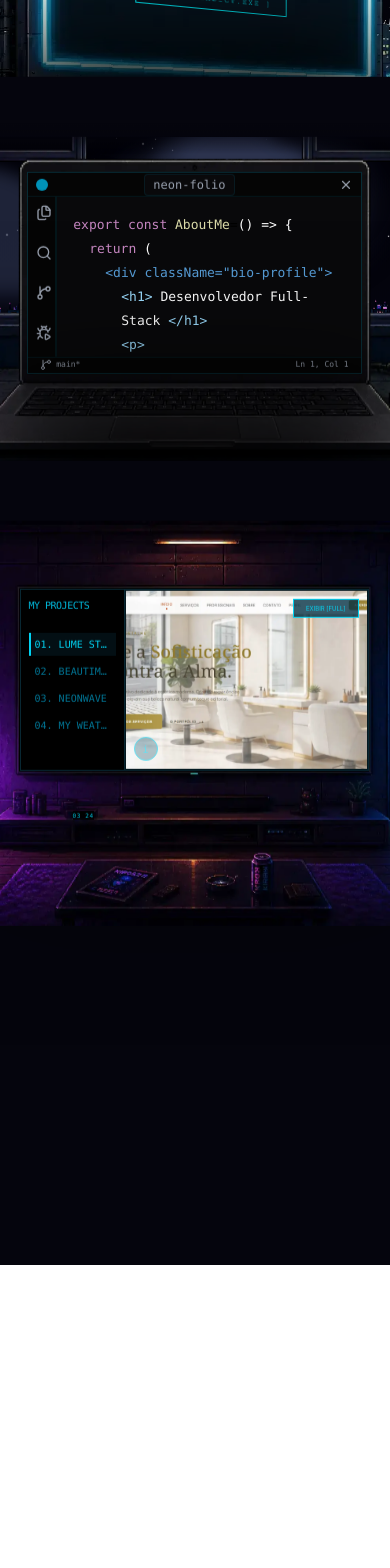
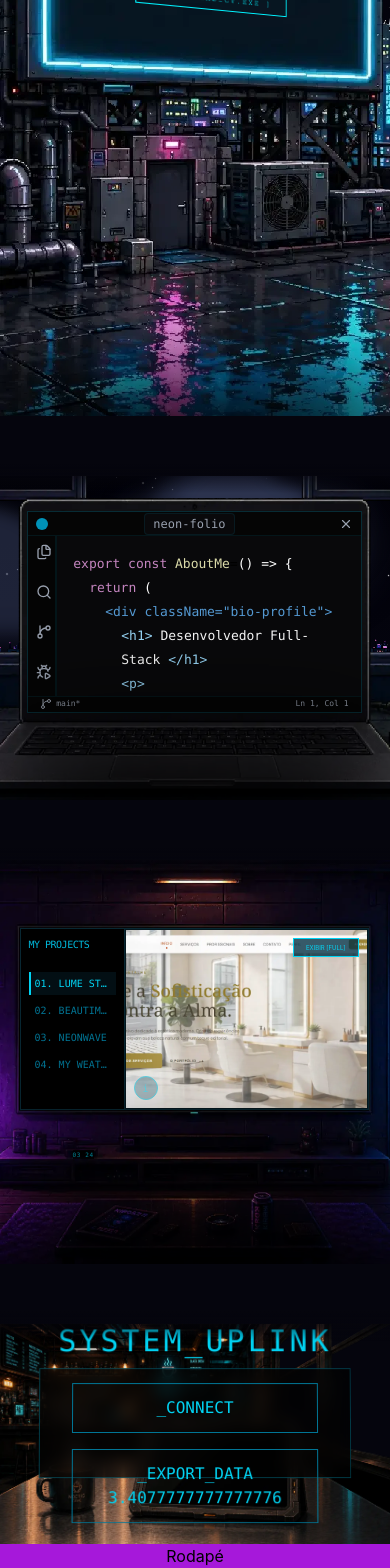
Before and after one commit to emersoncarneirodasilva/neon-folio, a React (Vite) app: page / in a window 390 px wide. Shown: the part 221-1789 px from the top of the page. Before the commit the page ends 1486 px from the top, so only its background shows below. Built offline with nearby package versions, Linux system fonts and the light colour scheme.

Commit message:
feat(parallax): implement scroll-based parallax using framer-motion

```diff
--- a/package.json
+++ b/package.json
@@ -11,6 +11,7 @@
   },
   "dependencies": {
     "@tailwindcss/vite": "^4.3.0",
+    "framer-motion": "^12.40.0",
     "lucide-react": "^1.16.0",
     "react": "^19.2.6",
     "react-dom": "^19.2.6"
--- a/src/App.tsx
+++ b/src/App.tsx
@@ -1,7 +1,9 @@
-import { useEffect, useState, useRef } from "react";
+import { useEffect, useState, useRef, useLayoutEffect } from "react";
+import { motion, useScroll, useTransform, useSpring } from "framer-motion";
 import Hero from "./components/Hero";
 import Workspace from "./components/Workspace";
 import Stream from "./components/Stream";
+import Uplink from "./components/Uplink";
 
 type RainIntensity = "low" | "medium" | "storm";
 
@@ -80,71 +82,57 @@ export default function App() {
     };
   }, []);
 
-  // 🚀 3. --- MOTOR DE PARALAXE SELETIVO (GATILHO DE REVELAÇÃO) --- //
-  useEffect(() => {
-    const handleScroll = () => {
-      // Modificado: Adicionado workspaceContainerRef à verificação
-      if (!heroContainerRef.current || !workspaceContainerRef.current) return;
+  // 🚀 3. --- MOTOR DE PARALAXE PROFISSIONAL (Framer Motion) --- //
+  const { scrollY } = useScroll();
 
-      const scrollY = window.scrollY;
-      const windowHeight = window.innerHeight;
-      const heroHeight = heroContainerRef.current.offsetHeight;
+  // O useSpring suaviza a rolagem, dando um efeito de "inércia" premium
+  const smoothY = useSpring(scrollY, {
+    damping: 15,
+    stiffness: 100,
+    mass: 0.2,
+  });
 
-      // Ponto crítico: Quando a base do Hero está quase aparecendo inteira na tela
-      const triggerPoint = heroHeight - windowHeight;
+  const [dims, setDims] = useState({ hero: 0, workspace: 0, window: 0 });
 
-      if (scrollY > triggerPoint) {
-        // Quantos pixels passamos do ponto onde as ACs aparecem
-        const overflow = scrollY - triggerPoint;
+  useLayoutEffect(() => {
+    const update = () => {
+      setDims({
+        hero: heroContainerRef.current?.offsetHeight || 0,
+        workspace: workspaceContainerRef.current?.offsetHeight || 0,
+        window: window.innerHeight,
+      });
+    };
+    update();
+    window.addEventListener("resize", update);
+    return () => window.removeEventListener("resize", update);
+  }, []);
 
-        // Aplica o paralaxe acelerando APENAS o Workspace a partir daqui (* 0.4)
-        document.documentElement.style.setProperty(
-          "--workspace-offset",
-          `${overflow * -0.4}px`,
-        );
-        // Resetar o deslocamento adicional do stream se estivermos antes do gatilho do workspace
-        document.documentElement.style.setProperty(
-          "--stream-additional-offset",
-          "0px",
-        );
-      } else {
-        document.documentElement.style.setProperty("--workspace-offset", "0px");
-        document.documentElement.style.setProperty(
-          "--stream-additional-offset",
-          "0px",
-        );
-      }
+  // Cálculo de Offset do Workspace
+  const workspaceY = useTransform(smoothY, (v) => {
+    const isMobile = window.innerWidth < 768;
+    const trigger = dims.hero;
 
-      // Novo ponto crítico para o Stream: Quando a base do Workspace está quase aparecendo inteira na tela
-      // Calcula a altura do contêiner do Workspace
-      const workspaceHeight = workspaceContainerRef.current.offsetHeight;
+    // No mobile, subimos mais devagar (-0.2 em vez de -0.4)
+    const multiplier = isMobile ? -0.2 : -0.4;
+    return v > trigger ? (v - trigger) * multiplier : 0;
+  });
 
-      // Lógica de gatilho diferenciada para evitar que o Stream "engula" o Workspace no Mobile:
-      // No Desktop: Começa assim que o Stream aparece no rodapé.
-      // No Mobile (< 768px): Começa apenas quando o centro do Workspace atinge o centro da tela.
-      const streamTriggerPoint =
-        window.innerWidth < 768
-          ? heroHeight + workspaceHeight / 2 - windowHeight / 2
-          : heroHeight + workspaceHeight - windowHeight;
+  // Cálculo de Offset do Stream & Uplink (Soma os dois efeitos)
+  const streamTotalY = useTransform(smoothY, (v) => {
+    const isMobile = window.innerWidth < 768;
+    const wTrigger = dims.hero;
+    // No mobile, esperamos 80% da seção passar para começar a cobrir
+    const sTrigger = isMobile
+      ? dims.hero + dims.workspace * 0.8
+      : dims.hero + dims.workspace;
 
-      if (scrollY > streamTriggerPoint) {
-        // Quantos pixels passamos do ponto onde o Stream deve acelerar mais
-        const streamOverflow = scrollY - streamTriggerPoint;
-        // Aceleramos um pouco mais (fator 0.8) para destacar a entrada da nova seção
-        document.documentElement.style.setProperty(
-          "--stream-additional-offset",
-          `${streamOverflow * -0.8}px`,
-        );
-      } else {
-        document.documentElement.style.setProperty(
-          "--stream-additional-offset",
-          "0px",
-        );
-      }
-    };
-    window.addEventListener("scroll", handleScroll, { passive: true });
-    return () => window.removeEventListener("scroll", handleScroll);
-  }, []);
+    const wMultiplier = isMobile ? -0.1 : -0.4;
+    const sMultiplier = isMobile ? -0.2 : -0.8;
+
+    const wOff = v > wTrigger ? (v - wTrigger) * wMultiplier : 0;
+    const sOff = v > sTrigger ? (v - sTrigger) * sMultiplier : 0;
+    return wOff + sOff;
+  });
 
   return (
     <main className="w-full min-h-screen bg-[#05050d] relative flex flex-col overflow-x-hidden">
@@ -156,34 +144,40 @@ export default function App() {
       </div>
 
       {/* 💻 SEÇÃO 2: WORKSPACE (Ganha super velocidade após as ACs surgirem) */}
-      <div
-        ref={workspaceContainerRef} // Adicionado: Anexa a nova ref ao contêiner do Workspace
-        className="relative w-full bg-[#05050d] z-10 shadow-[0_-40px_100px_rgba(0,0,0,0.95)] will-change-transform"
-        style={{
-          // A mágica acontece aqui: translateY dinâmico puxa o Workspace para cima mais rápido
-          transform: "translateY(var(--workspace-offset, 0px))",
-          marginTop: "-1px",
-        }}
+      <motion.div
+        ref={workspaceContainerRef}
+        className="relative w-full bg-[#05050d] z-10 shadow-[0_-40px_100px_rgba(0,0,0,0.95)] will-change-transform -mt-px"
+        style={{ y: workspaceY }}
       >
         <Workspace
           hour={hour}
           isRaining={isRaining}
           rainIntensity={intensity}
         />
-      </div>
+      </motion.div>
 
-      {/* 📺 SEÇÃO 3: STREAM (Sincronizado com o Workspace para manter a fluidez) */}
-      <div
-        className="relative w-full bg-[#05050d] z-20 shadow-[0_-60px_120px_rgba(0,0,0,1)] will-change-transform"
+      {/* 📺 SEÇÃO 3 & 4: STREAM & UPLINK */}
+      <motion.div
+        className="relative w-full bg-[#05050d] z-20 shadow-[0_-60px_120px_rgba(0,0,0,1)] will-change-transform -mt-px"
         style={{
-          // Modificado: Combina o deslocamento do Workspace com o deslocamento adicional do Stream
-          transform:
-            "translateY(calc(var(--workspace-offset, 0px) + var(--stream-additional-offset, 0px)))",
-          marginTop: "-1px",
+          y: streamTotalY,
+          // Compensa o deslocamento para que o rodapé acompanhe a subida
+          marginBottom: streamTotalY,
         }}
       >
         <Stream hour={hour} isRaining={isRaining} rainIntensity={intensity} />
-      </div>
+
+        <div className="relative w-full bg-[#05050d] shadow-[0_-80px_150px_rgba(0,0,0,1)] z-30 -mt-px">
+          <Uplink hour={hour} isRaining={isRaining} rainIntensity={intensity} />
+        </div>
+      </motion.div>
+
+      <footer
+        className="w-full h-fit bg-[#a618da] z-40 flex items-center justify-center"
+        style={{ willChange: "transform" }}
+      >
+        Rodapé
+      </footer>
     </main>
   );
 }
--- a/src/components/Stream/index.tsx
+++ b/src/components/Stream/index.tsx
@@ -78,6 +78,14 @@ export default function Stream({
       style={{ isolation: "isolate" }}
     >
       <div className="w-full h-[12vw] max-h-55 min-h-15 bg-[#05050d] shrink-0" />
+      <div
+        className="absolute left-0 w-full h-[4vw] max-h-20 min-h-7.5 pointer-events-none z-50"
+        style={{
+          top: "12vw",
+          background:
+            "linear-gradient(to bottom, #05050d 0%, transparent 100%)",
+        }}
+      />
       <div className="relative w-full max-w-480 aspect-video flex items-center justify-center">
         <div className="absolute inset-0 z-0 pointer-events-none overflow-hidden">
           <Sky
--- /dev/null
+++ b/src/components/Uplink/index.tsx
@@ -0,0 +1,82 @@
+import { useState, useEffect } from "react";
+import bgUplinkNight from "../../assets/uplink-image/bg-uplink-night.webp";
+import Rain from "../Rain";
+
+interface UplinkProps {
+  hour: number;
+  isRaining: boolean;
+  rainIntensity: "low" | "medium" | "storm";
+}
+
+export default function Uplink({
+  hour,
+  isRaining,
+  rainIntensity,
+}: UplinkProps) {
+  const [isMobile, setIsMobile] = useState(false);
+
+  useEffect(() => {
+    const handleResize = () => setIsMobile(window.innerWidth < 768);
+    handleResize();
+    window.addEventListener("resize", handleResize);
+    return () => window.removeEventListener("resize", handleResize);
+  }, []);
+
+  return (
+    <section
+      className="relative w-full overflow-hidden bg-[#05050d] flex flex-col items-center justify-start"
+      style={{ isolation: "isolate" }}
+    >
+      <div className="w-full h-[12vw] max-h-55 min-h-15 bg-[#05050d] shrink-0" />
+
+      <div
+        className="absolute left-0 w-full h-[4vw] max-h-20 min-h-7.5 pointer-events-none z-50"
+        style={{
+          top: "12vw",
+          background:
+            "linear-gradient(to bottom, #05050d 0%, transparent 100%)",
+        }}
+      />
+      <div className="relative w-full max-w-480 aspect-video flex items-center justify-center">
+        {/* Camada de Background */}
+        <img
+          src={bgUplinkNight}
+          className="absolute inset-0 w-full h-full object-cover select-none pointer-events-none z-10"
+        />
+
+        {/* Camada de Chuva (Ativada pelo state isRaining) */}
+        {isRaining && (
+          <div className="absolute inset-0 z-5 pointer-events-none">
+            <Rain intensity={rainIntensity} />
+          </div>
+        )}
+
+        {/* Container do Terminal */}
+        <div
+          className="absolute z-10 flex items-center justify-center"
+          style={{
+            top: isMobile ? "20%" : "22%",
+            left: isMobile ? "10%" : "25%",
+            width: isMobile ? "80%" : "50%",
+            height: isMobile ? "50%" : "55%",
+            transform: "perspective(1000px) rotateX(2deg)",
+          }}
+        >
+          <div className="w-full h-full border border-cyan-500/30 bg-black/70 backdrop-blur-sm p-8 flex flex-col items-center justify-center text-cyan-400 font-mono">
+            <h2 className="text-3xl mb-6 tracking-widest text-shadow-glow">
+              SYSTEM_UPLINK
+            </h2>
+            <div className="flex flex-col gap-4 w-full max-w-75">
+              <button className="border border-cyan-700 p-3 hover:bg-cyan-900/40 transition-all">
+                _CONNECT
+              </button>
+              <button className="border border-cyan-700 p-3 hover:bg-cyan-900/40 transition-all">
+                _EXPORT_DATA {hour}
+              </button>
+            </div>
+          </div>
+        </div>
+      </div>
+    </section>
+  );
+}
```
Also changed, not shown: src/assets/uplink-image/bg-uplink-night.webp (added), 1 other file (tests, documents, lock files or other folders).
